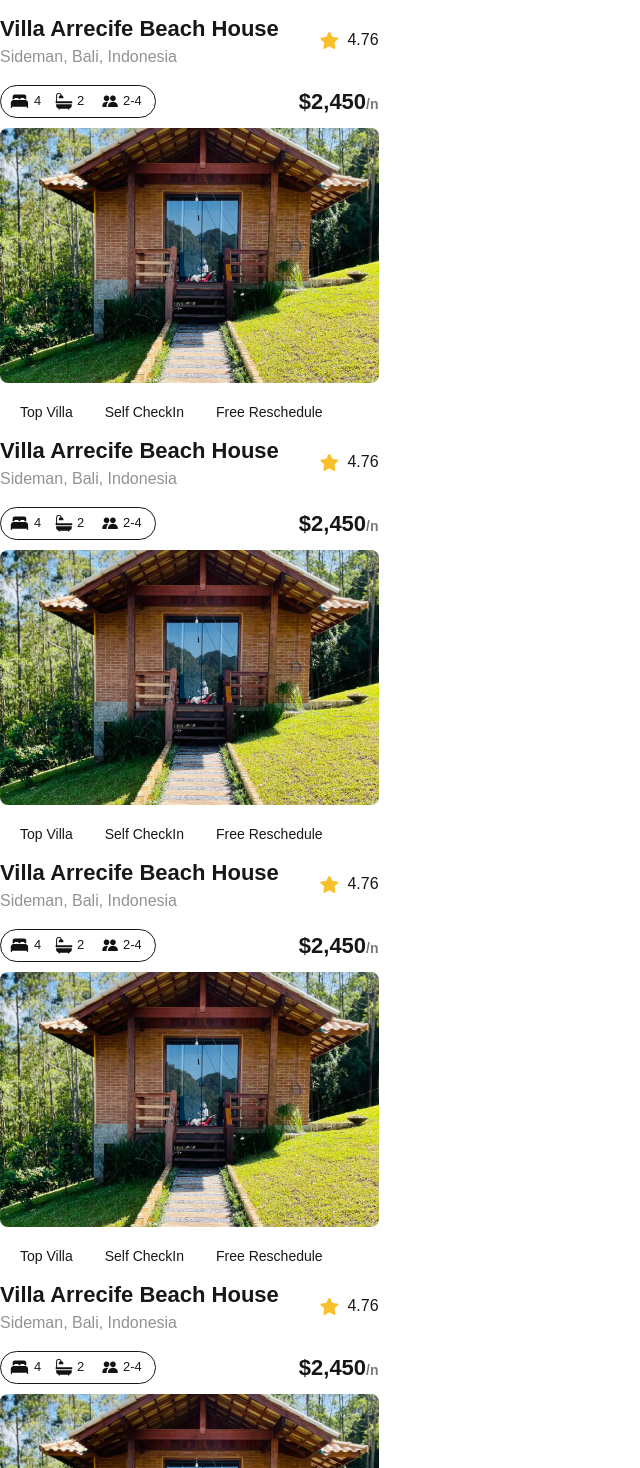
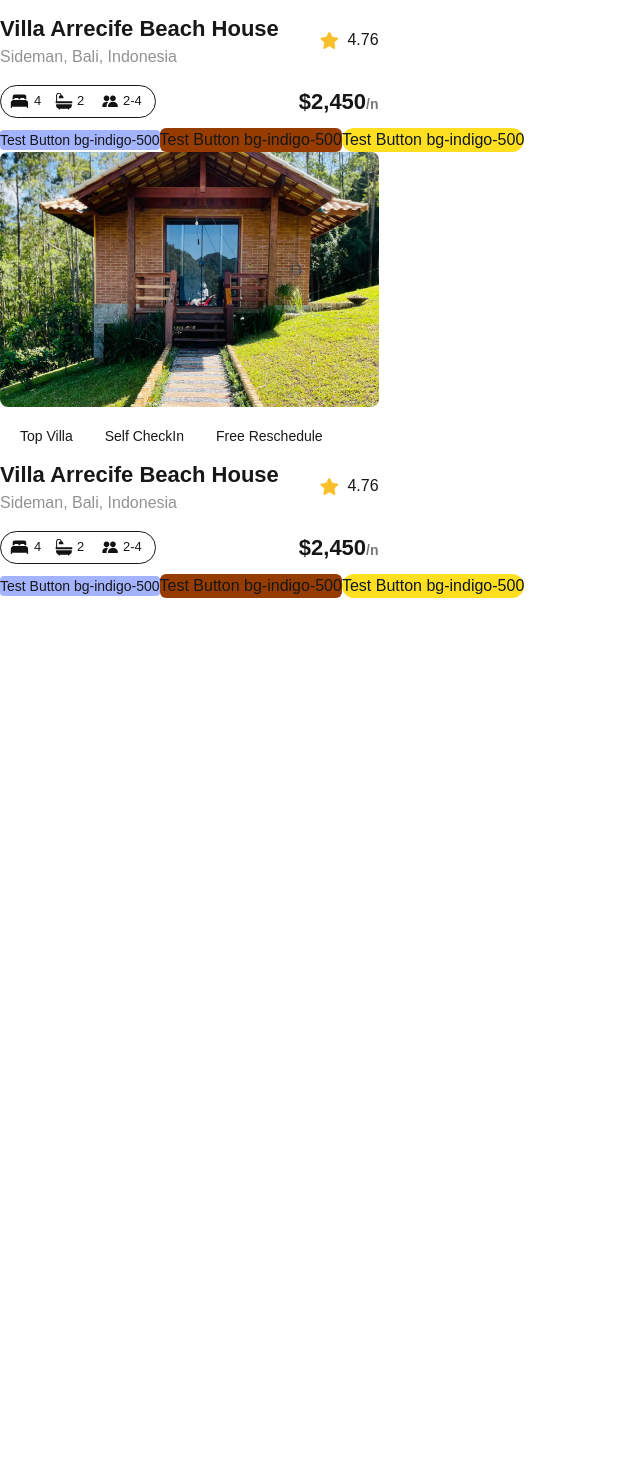
Before and after one commit to MauriceHPS/alx-project-0x00-setup, a Next.js app in the folder alx-project-0x00/: page /landing in a window 1280 px wide. Shown: the part 322-1790 px from the top of the page, without its empty margins (0-640 px from the left). After the commit the page ends 920 px from the top, so only its background shows below. Built offline with nearby package versions, Linux system fonts and the light colour scheme.

Commit message:
Added and implemented a button component.

```diff
--- /dev/null
+++ b/alx-project-0x00/components/Button.tsx
@@ -0,0 +1,22 @@
+import { ButtonProps } from "@/interfaces";
+import React from "react";
+
+const Button: React.FC<ButtonProps> = ({ title, styles }) => {
+  return (
+    <>
+      <button className="text-sm rounded-sm bg-indigo-300">
+        {title} {styles}
+      </button>
+
+      <button className="text-m rounded-md bg-amber-800">
+        {title} {styles}
+      </button>
+
+      <button className="text-l rounded-full bg-yellow-300 text-gray-900">
+        {title} {styles}
+      </button>
+    </>
+  );
+};
+
+export default Button;
--- a/alx-project-0x00/interfaces/index.ts
+++ b/alx-project-0x00/interfaces/index.ts
@@ -1,3 +1,8 @@
 export interface PillProps {
   title: string;
 }
+
+export interface ButtonProps {
+  title: string;
+  styles: string;
+}
--- a/alx-project-0x00/pages/landing.tsx
+++ b/alx-project-0x00/pages/landing.tsx
@@ -1,3 +1,4 @@
+import Button from "@/components/Button";
 import Card from "@/components/Card";
 import React from "react";
 
@@ -6,10 +7,9 @@ const Landing: React.FC = () => {
     <>
       <h1 className="text-xl font-extralight">Landing Page</h1>
       <Card />
+      <Button title="Test Button" styles="bg-indigo-500" />
       <Card />
-      <Card />
-      <Card />
-      <Card />
+      <Button title="Test Button" styles="bg-indigo-500" />
     </>
   );
 };
```
Also changed, not shown: alx-project-0x00/components/Card.tsx (+1 -9 lines).
